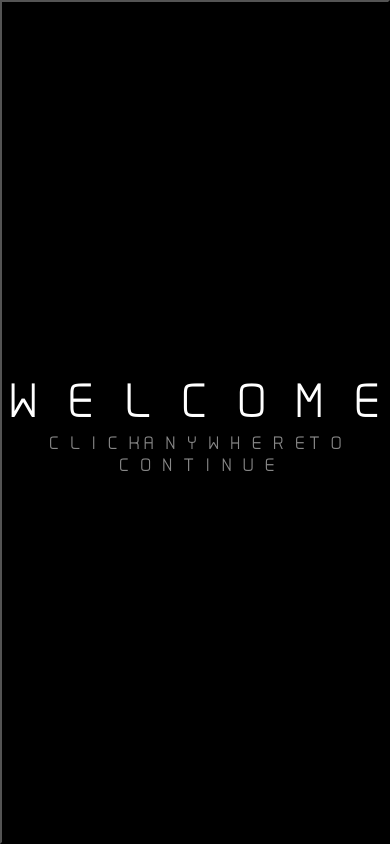
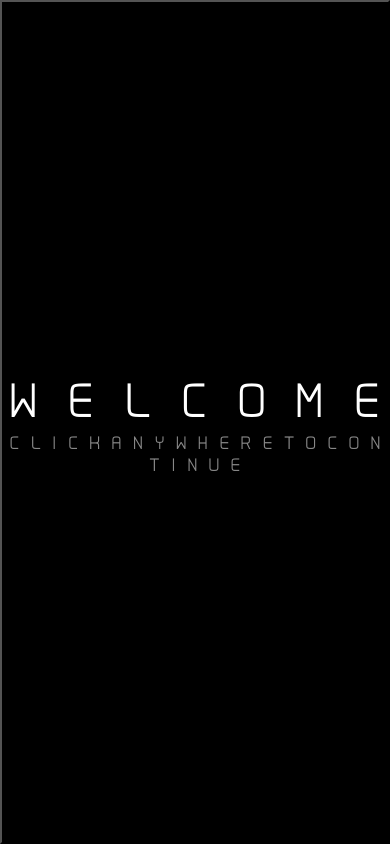
Before and after one commit to GeNeRaL-ShAdOw/SRMSATwebsite, a React (Create React App) app in the folder srmsatwebsite/: page / in a window 390 px wide. Built offline with nearby package versions, Linux system fonts and the light colour scheme.

Commit message:
optimised screenone screen to be more responsive i think

```diff
--- a/srmsatwebsite/src/App.css
+++ b/srmsatwebsite/src/App.css
@@ -16,16 +16,8 @@
 }
 
 .buttonwelcome {
-  font-family: "Voyager";
-  position: absolute;
-  top: 0;
-  left: 0;
-  right: 0;
-  bottom: 0;
-  width: 100%;
-  height: 100%;
+  flex:1;
   color: white;
-  text-align: center;
   justify-content: center;
   font-family: "ExanRegular";
   background-color: transparent;
--- a/srmsatwebsite/src/Components/screenone.css
+++ b/srmsatwebsite/src/Components/screenone.css
@@ -1,4 +1,5 @@
 .WelcometoSRMSAT {
+    display: flex;
     background-color: black;
     max-width: 100%;
     max-height: 100%;
@@ -6,10 +7,8 @@
 }
 
 .font-face-er-main-welcome {
-    max-width: 100%;
-    max-height: 100%;
-    display: flex;
-    justify-content: center;
+    display: block;
+    max-height: 100vh;
     color: white;
     padding-bottom: 1%;
     animation-name: entrywelcome;
@@ -17,25 +16,8 @@
 }
 
 .font-face-er-smol-text-click {
-    max-width: 100%;
-    max-height: 100%;
-    display: inline-flex;
-    justify-content: center;
+    max-height: 100vh;
     color: white;
-    animation-name: blink;
-    animation-duration: 1s;
-    animation-direction: alternate;
-    animation-iteration-count: infinite;
-    animation-timing-function: ease-in-out;
-}
-
-.font-face-er-smol-text-anywhere {
-    max-width: 100%;
-    max-height: 100%;
-    display: inline-flex;
-    font-family: "ExanRegular";
-    color: white;
-    padding-left: 1%;
     animation-name: blink;
     animation-duration: 1s;
     animation-direction: alternate;
--- a/srmsatwebsite/src/Components/screenone.jsx
+++ b/srmsatwebsite/src/Components/screenone.jsx
@@ -10,14 +10,10 @@ function Screenone()
         navigate('/home');
     }
     return (
-        <div className="WelcometoSRMSAT" onClick={gotohome}>
-            <button className='buttonwelcome'>
+        <div className="WelcometoSRMSAT">
+            <button className='buttonwelcome' onClick={gotohome}>
                 <font size='+8' className='font-face-er-main-welcome'>W E L C O M E</font>
-                <font size='+1' className='font-face-er-smol-text-click blinking'>C L I C K</font>
-                <font size='+1' className='font-face-er-smol-text-anywhere blinking'>A N Y W H E R E</font>
-                <font size='+1' className='font-face-er-smol-text-anywhere blinking'>T O</font>
-                <font size='+1' className='font-face-er-smol-text-anywhere blinking'>C O N T I N U E</font>
-
+                <font size='+1' className='font-face-er-smol-text-click blinking'>C L I C K A N Y W H E R E T O C O N T I N U E</font>
             </button>
         </div>
     );
```
